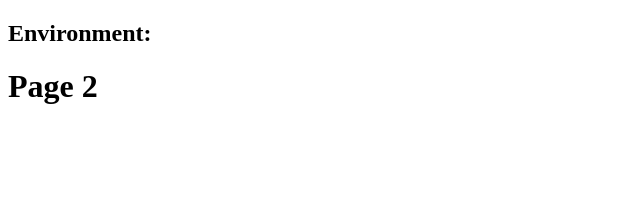
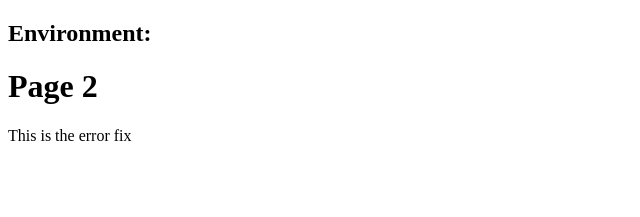
Before and after one commit to jcbsit2k19/GitWorkFlow, a React (Vite) app: page /page2 in a window 1280 px wide. Shown: the top 217 px of the page, without its empty margins (0-640 px from the left). Built offline with nearby package versions, Linux system fonts and the light colour scheme.

Commit message:
page2 error fix

```diff
--- a/src/pages/page2.jsx
+++ b/src/pages/page2.jsx
@@ -4,6 +4,7 @@ export default function Page2() {
   return (
     <div>
       <h1>Page 2</h1>
+      <p>This is the error fix</p>
     </div>
   );
 }
```
